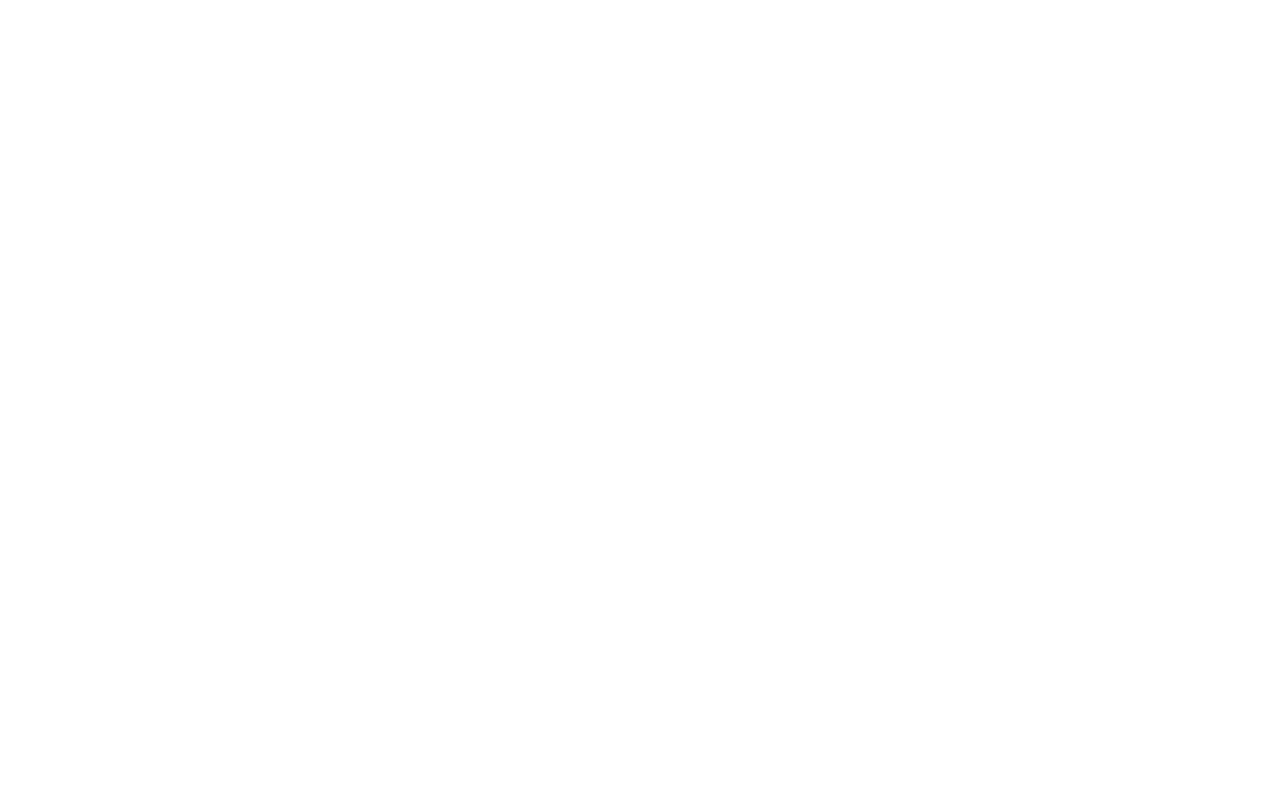
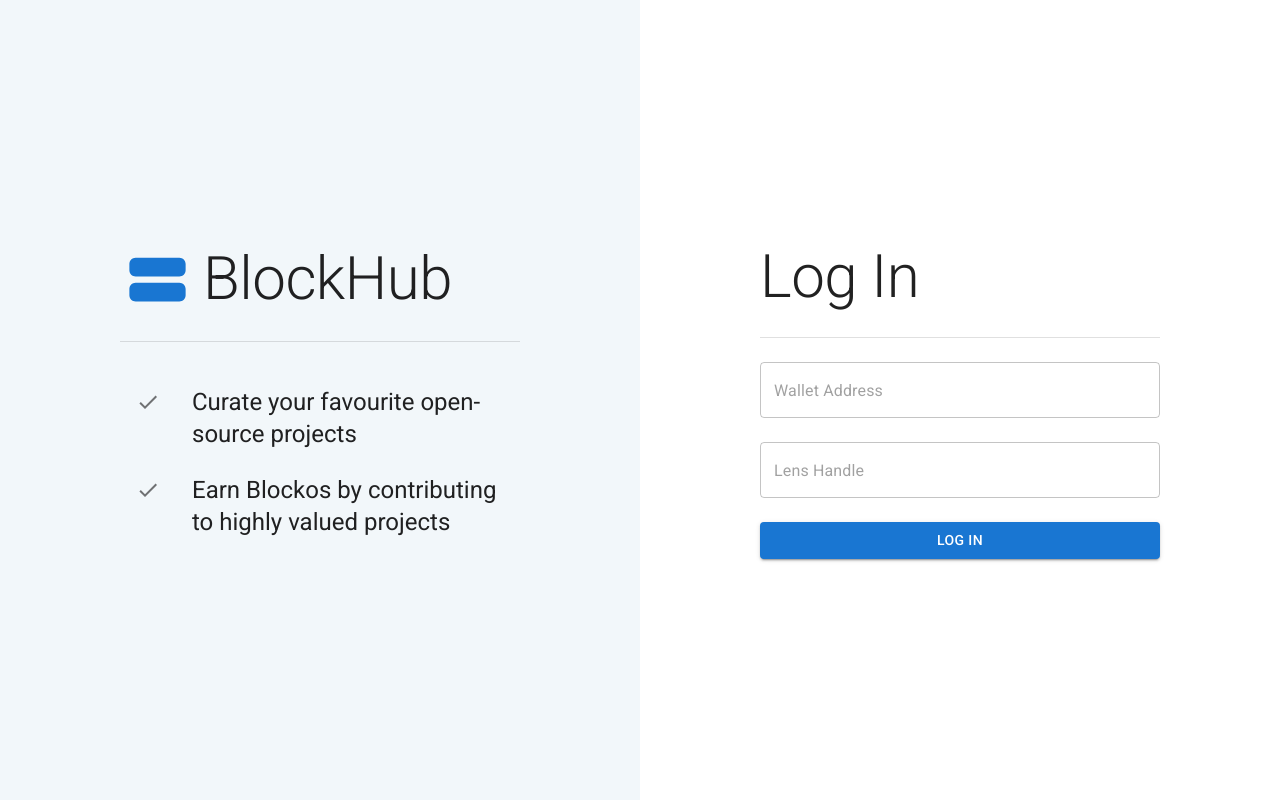
Before and after one commit to ihtasham42/kcl-blockchain-hackathon, a React (Create React App) app in the folder client/: page /login in a window 1280 px wide. Before the commit this address had no page. Built offline with nearby package versions, Linux system fonts and the light colour scheme.

Commit message:
wallet connect flow

```diff
--- a/client/src/App.js
+++ b/client/src/App.js
@@ -7,6 +7,7 @@
 import { Box, CssBaseline, Typography } from "@mui/material";
 import Navbar from "./components/Navbar";
 import Home from "./pages/Home";
+import LogIn from "./pages/LogIn";
 
 function App() {
   return (
@@ -14,6 +15,7 @@
       <CssBaseline />
       <Routes>
         <Route index element={<Home />} />
+        <Route path="login" element={<LogIn />} />
       </Routes>
     </Box>
   );
--- a/client/src/components/Navbar.js
+++ b/client/src/components/Navbar.js
@@ -1,9 +1,21 @@
-import { AppBar, Button, Stack, Toolbar, Typography } from "@mui/material";
+import {
+  AppBar,
+  Button,
+  Stack,
+  TextField,
+  Toolbar,
+  Typography,
+} from "@mui/material";
 import { Box } from "@mui/system";
-import React from "react";
+import React, { useState } from "react";
 import PowerSettingsNew from "@mui/icons-material/PowerSettingsNew";
+import Check from "@mui/icons-material/Check";
 
 const Navbar = () => {
+  const [walletConnected, setWalletConnected] = useState(false);
+  const [lensAssociated, setLensAssociated] = useState(true);
+  const [lensConnected, setLensConnected] = useState(false);
+
   return (
     <AppBar position="static">
       <Toolbar sx={{ alignItems: "center", justifyContent: "space-between" }}>
@@ -11,13 +23,49 @@
           <Typography variant="h4">BlockHub</Typography>
         </Box>
         <Stack direction="row" spacing={3}>
+          {!walletConnected ? (
+            <Button
+              color="success"
+              variant="contained"
+              endIcon={<PowerSettingsNew />}
+              onClick={() => setWalletConnected(true)}
+            >
+              Connect Wallet
+            </Button>
+          ) : lensConnected ? (
             <Button
               color="success"
               variant="contained"
               endIcon={<PowerSettingsNew />}
             >
-            Connect Wallet
+              Create Project
             </Button>
+          ) : lensAssociated ? (
+            <Button
+              color="success"
+              variant="contained"
+              endIcon={<Check />}
+              onClick={() => setLensConnected(true)}
+            >
+              Approve Lens
+            </Button>
+          ) : (
+            <Stack direction="row" alignItems="center" spacing={2}>
+              <TextField
+                placeholder="Lens Handle"
+                size="small"
+                sx={{ backgroundColor: "white" }}
+              />
+              <Button
+                color="success"
+                variant="contained"
+                endIcon={<Check />}
+                onClick={() => setLensConnected(true)}
+              >
+                Create Lens
+              </Button>
+            </Stack>
+          )}
         </Stack>
       </Toolbar>
     </AppBar>
--- a/client/src/pages/LogIn.js
+++ b/client/src/pages/LogIn.js
@@ -1,21 +1,82 @@
-import { Grid } from "@mui/material";
-import { Container } from "@mui/system";
+import {
+  Box,
+  Button,
+  Divider,
+  Grid,
+  List,
+  ListItem,
+  ListItemIcon,
+  ListItemText,
+  Stack,
+  TextField,
+  Typography,
+} from "@mui/material";
+import { Container, flexbox } from "@mui/system";
 import React from "react";
+import Check from "@mui/icons-material/Check";
+import ViewStream from "@mui/icons-material/ViewStream";
 
 const LogIn = () => {
   return (
-    <Grid container>
+    <Grid container sx={{ height: "100vh" }}>
+      <Grid
+        item
+        xs={6}
+        sx={{
+          display: "flex",
+          alignItems: "center",
+          justifyContent: "center",
+          backgroundColor: "#f2f7fa",
+        }}
+      >
+        <Stack sx={{ width: 400 }}>
+          <Stack direction="row" alignItems={"center"} spacing={1}>
+            <ViewStream color="primary" sx={{ fontSize: 75 }} />
+            <Typography variant="h2">BlockHub</Typography>
+          </Stack>
+
+          <Divider sx={{ my: 3 }} />
+          <List>
+            <ListItem sx={{ display: "flex", alignItems: "flex-start" }}>
+              <ListItemIcon sx={{ mt: 1 }}>
+                <Check />
+              </ListItemIcon>
+              <ListItemText>
+                <Typography variant="h5">
+                  Curate your favourite open-source projects
+                </Typography>
+              </ListItemText>
+            </ListItem>
+            <ListItem sx={{ display: "flex", alignItems: "flex-start" }}>
+              <ListItemIcon sx={{ mt: 1 }}>
+                <Check />
+              </ListItemIcon>
+              <ListItemText>
+                <Typography variant="h5">
+                  Earn Blockos by contributing to highly valued projects
+                </Typography>
+              </ListItemText>
+            </ListItem>
+          </List>
+        </Stack>
+      </Grid>
       <Grid
         item
         xs={6}
         sx={{ display: "flex", alignItems: "center", justifyContent: "center" }}
-      ></Grid>
-      <Grid
-        item
-        xs={6}
-        sx={{ display: "flex", alignItems: "center", justifyContent: "center" }}
-      ></Grid>
-      <Grid item xs={6}></Grid>
+      >
+        <Stack width={400}>
+          <Typography variant="h2">Log In</Typography>
+          <Divider sx={{ my: 3 }} />
+          <Stack direction="column" spacing={3}>
+            <TextField fullWidth placeholder="Wallet Address" />
+            <TextField fullWidth placeholder="Lens Handle" />
+            <Button fullWidth variant="contained">
+              Log In
+            </Button>
+          </Stack>
+        </Stack>
+      </Grid>
     </Grid>
   );
 };
```
Lines whose indentation alone changed are shown as unchanged.
